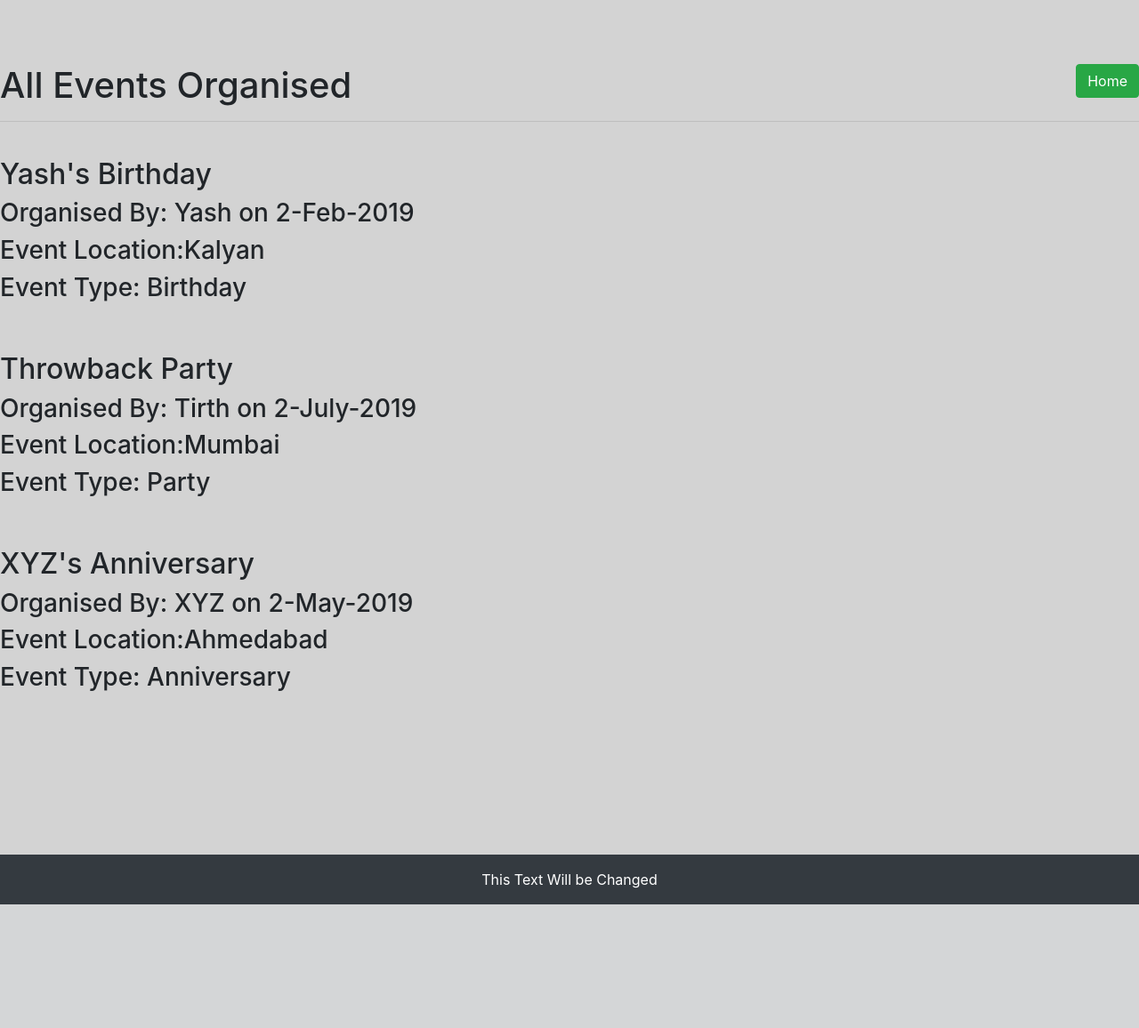
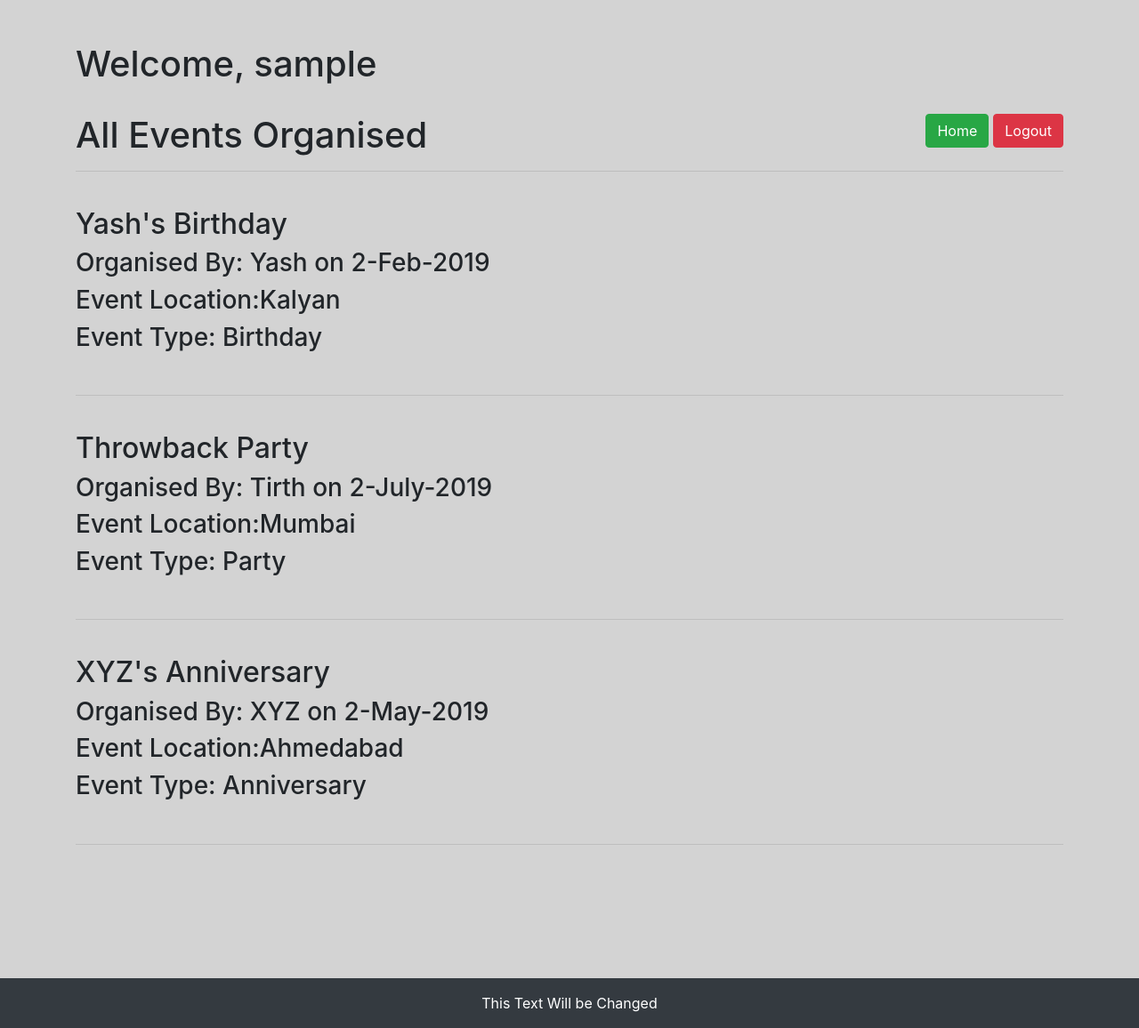
Before and after one commit to AceAltair13/Event-Management-System--Flask, a Flask app: a page that uses templates/dashboard.html in a window 1280 px wide. Shown: the part 56-1212 px from the top of the page at 89% size. Before the commit the page ends 1073 px from the top, so only its background shows below. Run offline with Flask 2, Linux system fonts and the light colour scheme; some libraries are stand-ins or nearby versions.

Commit message:
Added container div and logout button

```diff
--- a/templates/dashboard.html
+++ b/templates/dashboard.html
@@ -5,11 +5,14 @@
 {% endblock %}
 
 {% block body %}
+<div class="container">
 <br>
 <br>
+<h1>Welcome, {{ name }}</h1>
 <br>
 <div>
     <h1 style="display:inline">All Events Organised</h1>
+    <a class=" btn btn-danger float-right" style="margin-left: 5px;" href='#'> Logout </a>
     <a class=" btn btn-success float-right" href='/home'> Home </a>
 </div>
 
@@ -27,9 +30,8 @@
 
 <h3>Event Location:{{event.event_location}}</h3>
 <h3>Event Type: {{event.event_type}}</h3>
-
 <br>
-
+<hr>
 {% endfor%}
-
+</div>
 {% endblock %}
```
Lines whose indentation alone changed are shown as unchanged.
